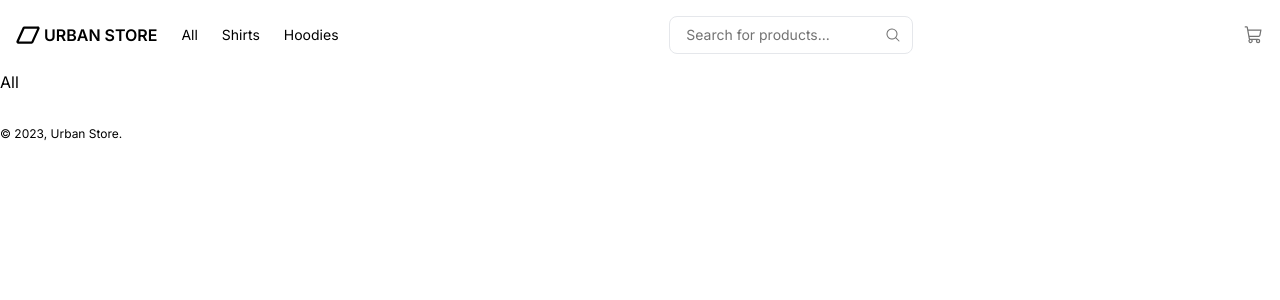
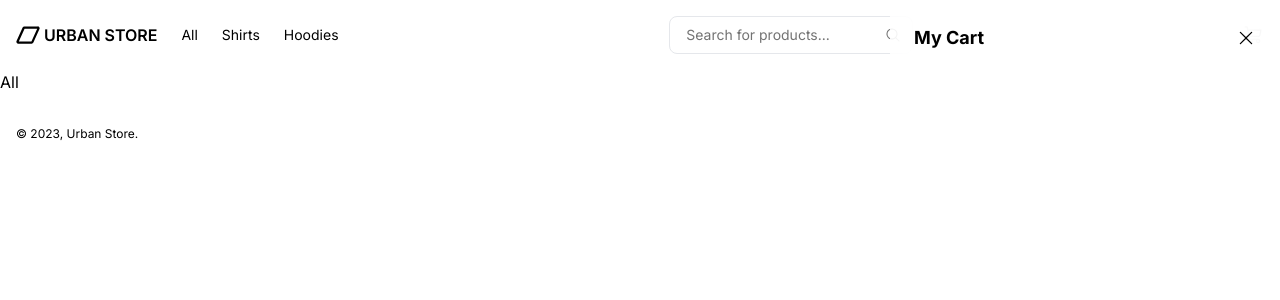
Before and after one commit to alexb017/urban-store, a Next.js app: page /all in a window 1280 px wide. Both pictures are taken after a click on the button 1254 px from the left and 35 px from the top of the page. Shown: the top 300 px of the page. Built offline with nearby package versions, Linux system fonts and the light colour scheme.

Commit message:
added the cart

```diff
--- a/components/cart.tsx
+++ /dev/null
@@ -1,9 +0,0 @@
-import CartIcon from "./icons/cart";
-
-export default function Cart() {
-  return (
-    <button type="button" className="flex text-neutral-500">
-      <CartIcon className="w-5 h-5" />
-    </button>
-  );
-}
--- /dev/null
+++ b/components/cart/cart-modal.tsx
@@ -0,0 +1,48 @@
+"use client";
+
+import { Dialog, Transition } from "@headlessui/react";
+import CartIcon from "../icons/cart";
+import { useState } from "react";
+import CloseIcon from "../icons/close";
+
+export default function CartModal() {
+  const [isOpen, setIsOpen] = useState(false);
+  const quantity = 0;
+
+  function openCart() {
+    setIsOpen(true);
+  }
+
+  function closeCart() {
+    setIsOpen(false);
+  }
+
+  return (
+    <>
+      <button
+        type="button"
+        onClick={openCart}
+        className="relative flex text-neutral-500"
+      >
+        <CartIcon className="w-5 h-5" />
+        {quantity > 0 && (
+          <div className="absolute top-0 right-0 -mr-2 -mt-2 h-4 w-4 rounded text-[11px] font-medium text-white bg-blue-500">
+            {quantity}
+          </div>
+        )}
+      </button>
+      <Transition show={isOpen}>
+        <Dialog onClose={closeCart}>
+          <Dialog.Panel className="fixed top-0 right-0 bottom-0 flex flex-col w-full h-full border-1 border-slate-200 bg-white/80 p-6 text-black backdrop-blur-xl md:w-[390px]">
+            <div className="flex items-center justify-between">
+              <h3 className="text-lg font-bold">My Cart</h3>
+              <button type="button" onClick={closeCart}>
+                <CloseIcon className="w-5 h-5" />
+              </button>
+            </div>
+          </Dialog.Panel>
+        </Dialog>
+      </Transition>
+    </>
+  );
+}
--- /dev/null
+++ b/components/cart/index.tsx
@@ -0,0 +1,5 @@
+import CartModal from "./cart-modal";
+
+export default function Cart() {
+  return <CartModal />;
+}
--- a/components/footer.tsx
+++ b/components/footer.tsx
@@ -1,7 +1,7 @@
 export default function Footer() {
   return (
     <div className="mx-auto w-full max-w-7xl py-8">
-      <p className="text-xs">&copy; 2023, Urban Store.</p>
+      <p className="text-xs px-4">&copy; 2023, Urban Store.</p>
     </div>
   );
 }
--- a/components/navbar.tsx
+++ b/components/navbar.tsx
@@ -1,7 +1,7 @@
 import Link from "next/link";
 import LogoIcon from "./icons/logo";
 import Search from "./search";
-import Cart from "./cart";
+import Cart from "./cart/cart-modal";
 
 export default function Navbar() {
   return (
--- a/components/product-description.tsx
+++ b/components/product-description.tsx
@@ -1,4 +1,4 @@
-import AddToCart from "./add-to-cart";
+import AddToCart from "./cart/add-to-cart";
 
 type Product = {
   id: number;
```
Also changed, not shown: components/cart/add-to-cart.tsx (renamed from components/add-to-cart.tsx).
